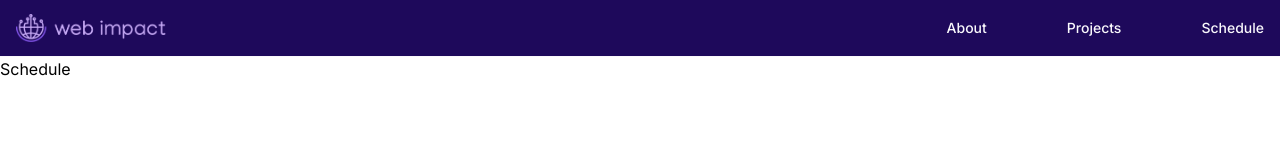
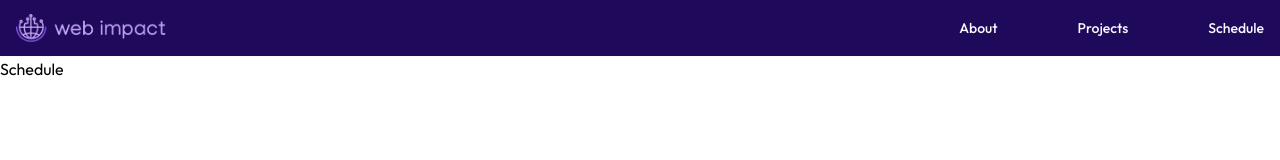
Before and after one commit to webimpactuw/club-website, a Next.js app: page /schedule in a window 1280 px wide. Shown: the top 160 px of the page. Built offline with nearby package versions, Linux system fonts and the light colour scheme.

Commit message:
Whoops, a bit more refactoring

```diff
--- /dev/null
+++ b/app/about/layout.js
@@ -0,0 +1,10 @@
+import Navbar from "../components/Navbar";
+
+export default function Layout({ children }) {
+  return (
+    <>
+      <Navbar />
+      {children}
+    </>
+  );
+}
--- a/app/about/page.js
+++ b/app/about/page.js
@@ -3,7 +3,6 @@ import Navbar from "../components/Navbar";
 export default function About() {
 	return (
 		<div>
-			<Navbar/>
 			<h1>About</h1>
 		</div>
 	);
--- a/app/layout.js
+++ b/app/layout.js
@@ -1,17 +1,17 @@
 import './globals.css'
-import { Inter } from 'next/font/google'
+import { Outfit } from 'next/font/google'
 
-const inter = Inter({ subsets: ['latin'] })
+const outfit = Outfit({ subsets: ['latin'] })
 
 export const metadata = {
-  title: 'Create Next App',
-  description: 'Generated by create next app',
+  title: 'Web Impact',
+  description: 'Students creating pro-bono websites for local businesses and organizations.',
 }
 
 export default function RootLayout({ children }) {
   return (
     <html lang="en">
-      <body className={inter.className}>{children}</body>
+      <body className={outfit.className}>{children}</body>
     </html>
   )
 }
--- /dev/null
+++ b/app/projects/layout.js
@@ -0,0 +1,10 @@
+import Navbar from "../components/Navbar";
+
+export default function Layout({ children }) {
+  return (
+    <>
+      <Navbar />
+      {children}
+    </>
+  );
+}
--- a/app/projects/page.js
+++ b/app/projects/page.js
@@ -3,7 +3,6 @@ import Navbar from "../components/Navbar";
 export default function Projects() {
   return (
     <div>
-      <Navbar/>
       <h1>Projects</h1>
     </div>
   );
--- /dev/null
+++ b/app/schedule/layout.js
@@ -0,0 +1,10 @@
+import Navbar from "../components/Navbar";
+
+export default function Layout({ children }) {
+  return (
+    <>
+      <Navbar />
+      {children}
+    </>
+  );
+}
--- a/app/schedule/page.js
+++ b/app/schedule/page.js
@@ -3,7 +3,6 @@ import Navbar from "../components/Navbar";
 export default function Schedule() {
   return (
     <div>
-      <Navbar/>
       <h1>Schedule</h1>
     </div>
   );
```
